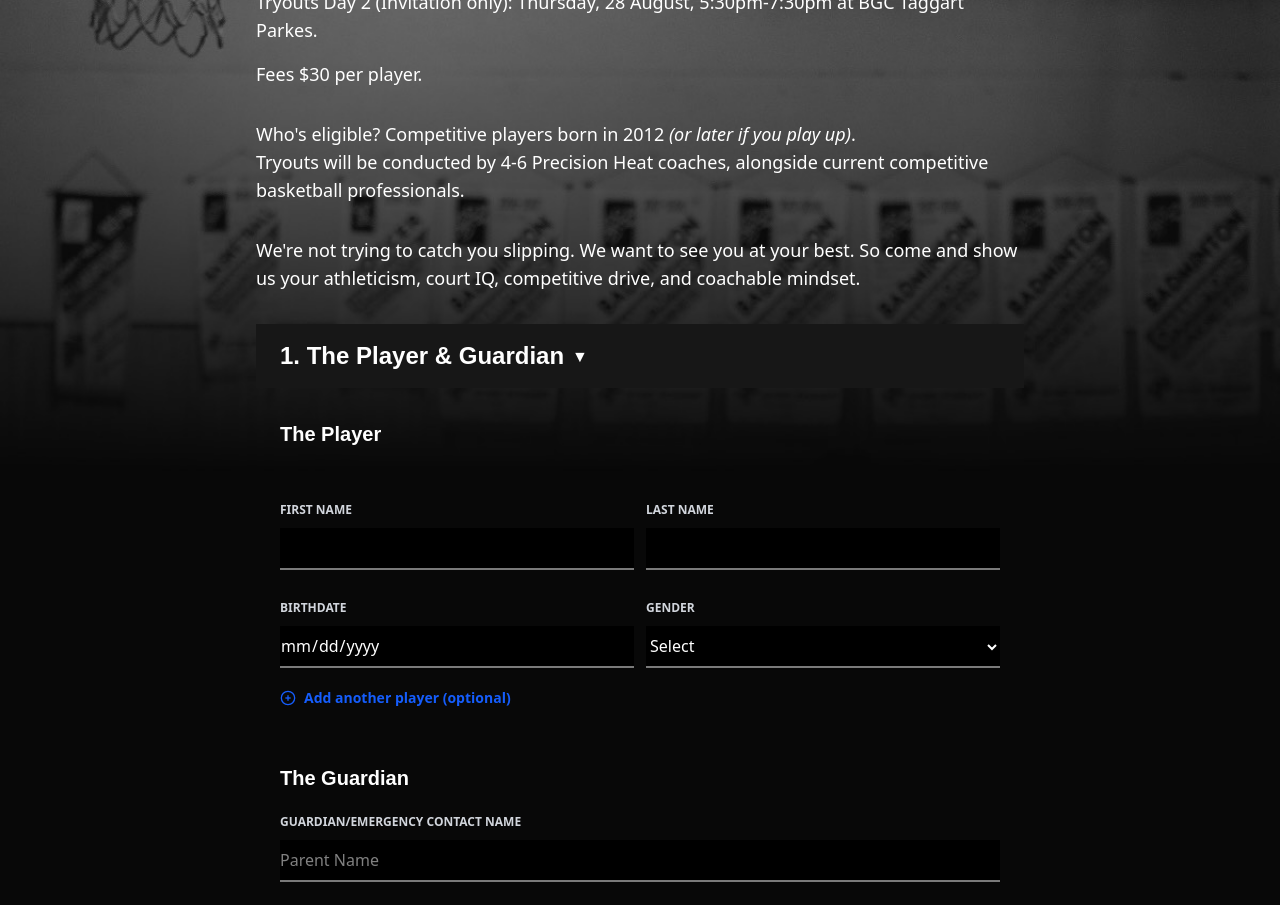
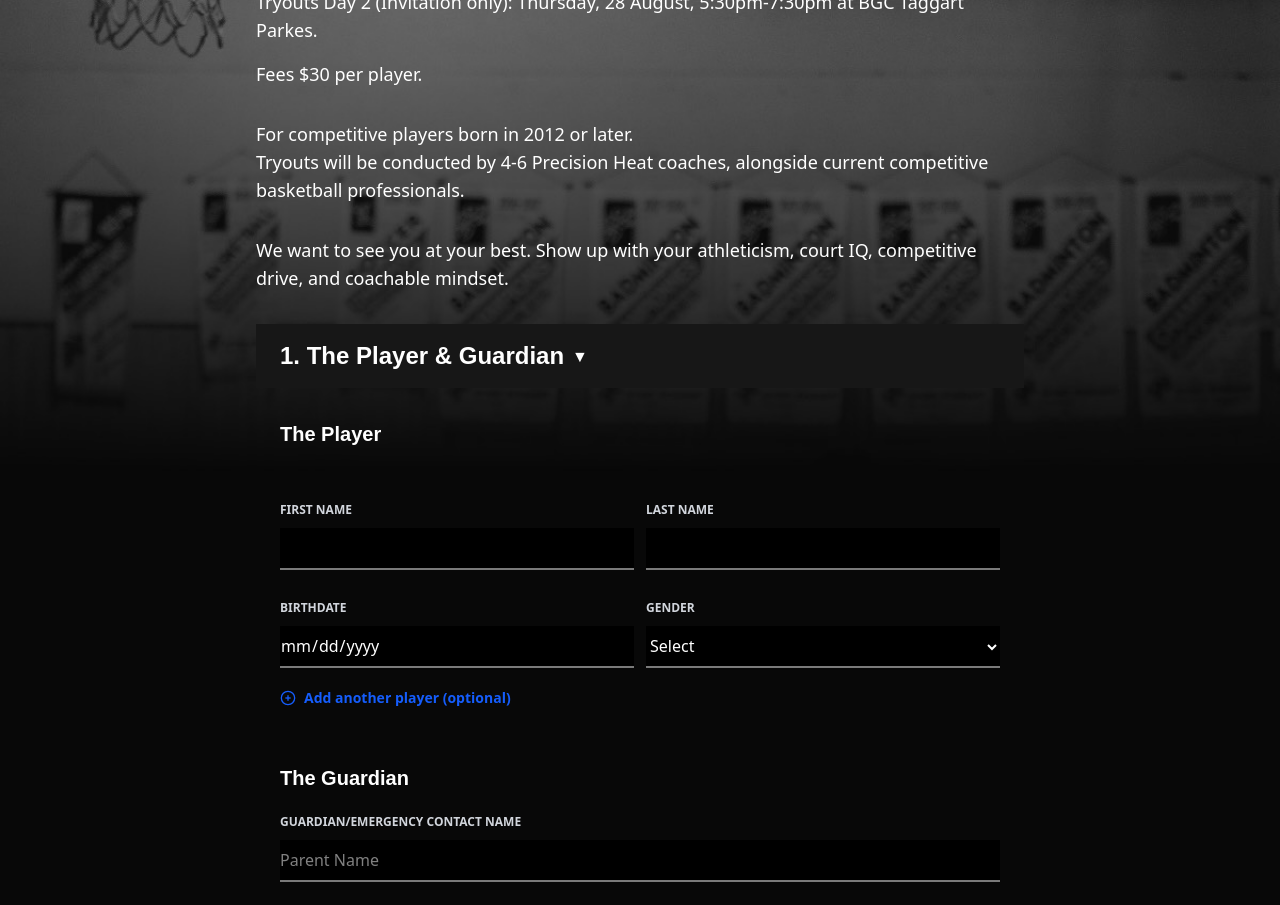
Before and after one commit to heyfarai/tryouts-next, a Next.js app: page / in a window 1280 px wide. Shown: the part 1260-2165 px from the top of the page. Built offline with nearby package versions, Linux system fonts and the light colour scheme; no server answers; a web font is replaced by a local one.

Commit message:
removed apostrphe

```diff
--- a/src/app/page.tsx
+++ b/src/app/page.tsx
@@ -102,17 +102,15 @@ export default function Home() {
               <li className="mt-4">Fees $30 per player.</li>
             </ul>
             <p className="text-lg mb-0">
-              Who's eligible? Competitive players born in 2012{" "}
-              <i>(or later if you play up)</i>.
+              For competitive players born in 2012 or later.
             </p>
             <p className="text-lg mb-8">
               Tryouts will be conducted by 4-6 Precision Heat coaches, alongside
               current competitive basketball professionals.
             </p>
             <p className="text-lg mb-8">
-              We&apos;re not trying to catch you slipping. We want to see you at
-              your best. So come and show us your athleticism, court IQ,
-              competitive drive, and coachable mindset.
+              We want to see you at your best. Show up with your athleticism,
+              court IQ, competitive drive, and coachable mindset.
             </p>
           </div>
           <div className="formContent">
```
